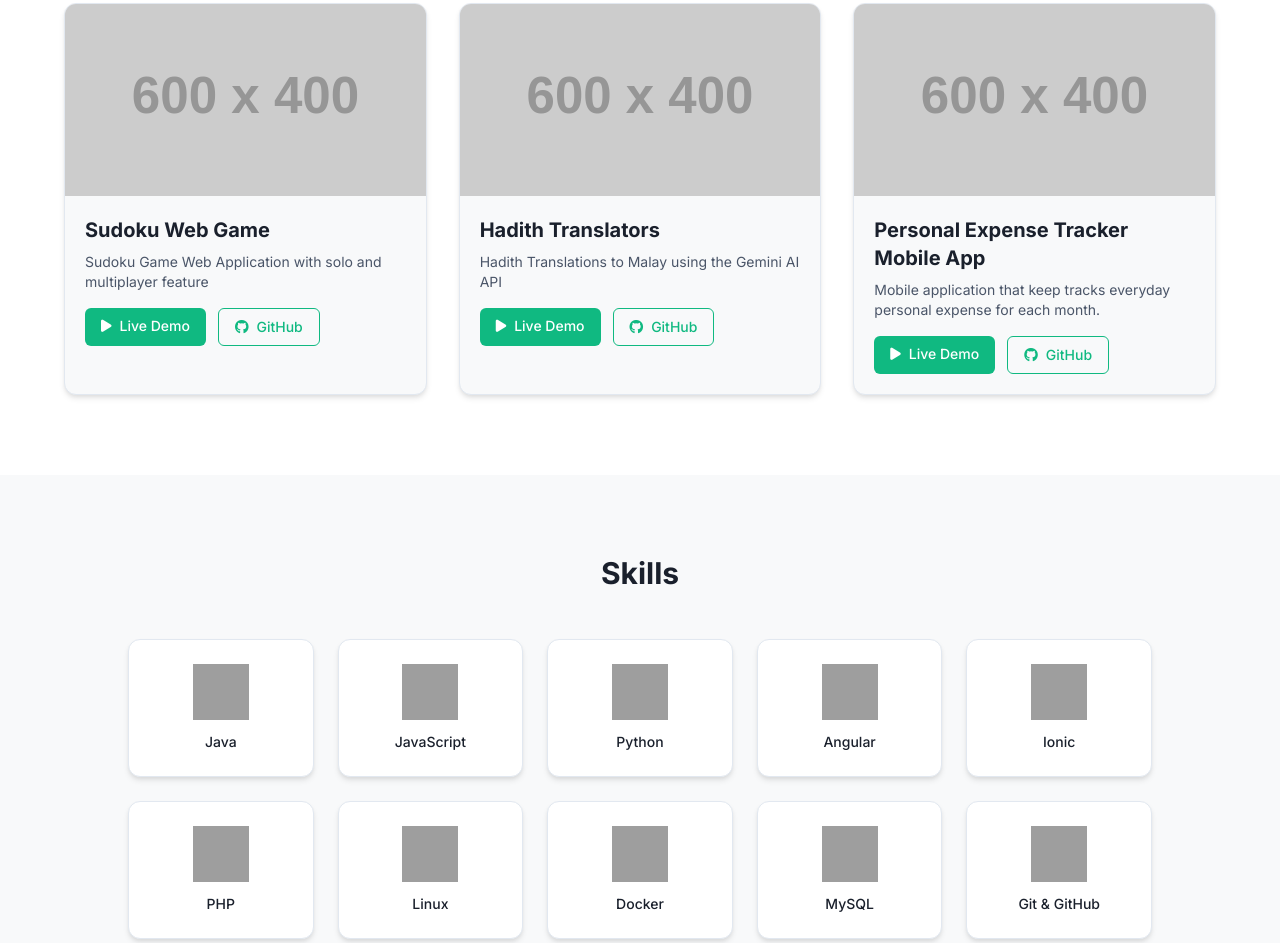
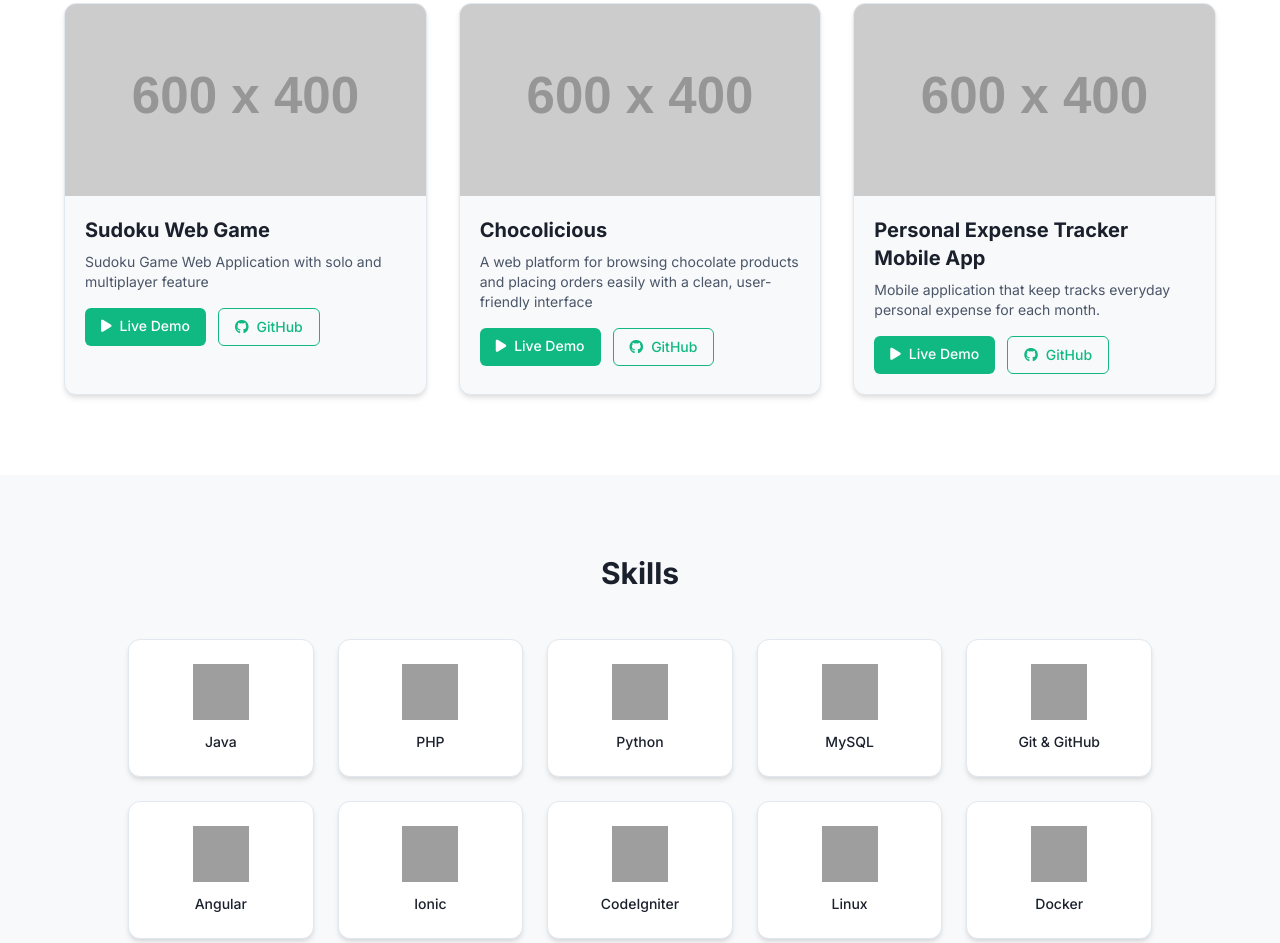
Before and after one commit to manli03/portfolio, a website: page index.html in a window 1280 px wide. Shown: the part 1472-2415 px from the top of the page. Drawn offline with Linux system fonts and the light colour scheme; grey boxes are pictures that could not be loaded; placeholder pictures from the web are drawn by us.

Commit message:
Update portfolio content: revise 'About Me' section and add new project 'Chocolicious'
Co-authored-by: Copilot <copilot@github.com>

```diff
--- a/index.html
+++ b/index.html
@@ -290,12 +290,11 @@
             <h3 class="text-3xl font-bold text-text-dark-primary dark:text-dark-text-light-primary mb-6">About Me</h3>
             <p
                 class="text-text-dark-secondary dark:text-dark-text-light-secondary leading-relaxed mb-6 mx-auto max-w-2xl">
-                I'm a final-year IT student majoring in Software Engineering at Universiti Utara Malaysia (UUM). I'm
+                I'm a fresh graduate with a degree in Software Engineering from Universiti Utara Malaysia (UUM). I'm
                 passionate about solving real-world problems through technology, especially by building practical and
                 user-friendly
-                applications. I specialize in hybrid mobile app development using Ionic and PHP and web development with
-                HTML, CSS,
-                JavaScript, and Angular. I also use AI tools to boost productivity, speed up development, and
+                applications. I develop hybrid mobile applications using Ionic and PHP, and build modern, responsive web applications using Angular
+                and CodeIgniter, with strong front-end fundamentals. I also use AI tools to boost productivity, speed up development, and
                 continuously improve my
                 skills. I'm a fast learner who enjoys exploring new tools and turning ideas into working solutions.
             </p>
@@ -336,19 +335,36 @@
                     class="flex flex-col items-center justify-center p-6 bg-card-light dark:bg-dark-card rounded-xl shadow-custom dark:shadow-lg-custom
                     border border-border-light dark:border-dark-border
                     hover:border-accent-main dark:hover:border-dark-accent-main transition-all duration-300 transform hover:-translate-y-1 hover:shadow-lg-custom">
-                    <img src="https://cdn.jsdelivr.net/gh/devicons/devicon/icons/javascript/javascript-original.svg"
-                        class="h-14 w-14 mb-3" alt="JavaScript Icon" />
+                    <img src="https://cdn.jsdelivr.net/gh/devicons/devicon/icons/php/php-original.svg" class="h-14 w-14 mb-3"
+                        alt="PHP Icon" />
                     <span
-                        class="text-text-dark-primary dark:text-dark-text-light-primary text-sm font-medium">JavaScript</span>
+                        class="text-text-dark-primary dark:text-dark-text-light-primary text-sm font-medium">PHP</span>
                 </div>
                 <div
                     class="flex flex-col items-center justify-center p-6 bg-card-light dark:bg-dark-card rounded-xl shadow-custom dark:shadow-lg-custom
                     border border-border-light dark:border-dark-border
                     hover:border-accent-main dark:hover:border-dark-accent-main transition-all duration-300 transform hover:-translate-y-1 hover:shadow-lg-custom">
-                    <img src="https://cdn.jsdelivr.net/gh/devicons/devicon/icons/python/python-original.svg"
-                        class="h-14 w-14 mb-3" alt="Python Icon" />
+                    <img src="https://cdn.jsdelivr.net/gh/devicons/devicon/icons/python/python-original.svg" class="h-14 w-14 mb-3"
+                        alt="Python Icon" />
                     <span
                         class="text-text-dark-primary dark:text-dark-text-light-primary text-sm font-medium">Python</span>
+                </div>
+                <div
+                    class="flex flex-col items-center justify-center p-6 bg-card-light dark:bg-dark-card rounded-xl shadow-custom dark:shadow-lg-custom
+                    border border-border-light dark:border-dark-border
+                    hover:border-accent-main dark:hover:border-dark-accent-main transition-all duration-300 transform hover:-translate-y-1 hover:shadow-lg-custom">
+                    <img src="https://cdn.jsdelivr.net/gh/devicons/devicon/icons/mysql/mysql-original.svg" class="h-14 w-14 mb-3"
+                        alt="MySQL Icon" />
+                    <span class="text-text-dark-primary dark:text-dark-text-light-primary text-sm font-medium">MySQL</span>
+                </div>
+                <div
+                    class="flex flex-col items-center justify-center p-6 bg-card-light dark:bg-dark-card rounded-xl shadow-custom dark:shadow-lg-custom
+                    border border-border-light dark:border-dark-border
+                    hover:border-accent-main dark:hover:border-dark-accent-main transition-all duration-300 transform hover:-translate-y-1 hover:shadow-lg-custom">
+                    <img src="https://cdn.jsdelivr.net/gh/devicons/devicon/icons/git/git-original.svg" class="h-14 w-14 mb-3"
+                        alt="Git Icon" />
+                    <span class="text-text-dark-primary dark:text-dark-text-light-primary text-sm font-medium">Git &
+                        GitHub</span>
                 </div>
                 <div
                     class="flex flex-col items-center justify-center p-6 bg-card-light dark:bg-dark-card rounded-xl shadow-custom dark:shadow-lg-custom
@@ -372,10 +388,10 @@
                     class="flex flex-col items-center justify-center p-6 bg-card-light dark:bg-dark-card rounded-xl shadow-custom dark:shadow-lg-custom
                     border border-border-light dark:border-dark-border
                     hover:border-accent-main dark:hover:border-dark-accent-main transition-all duration-300 transform hover:-translate-y-1 hover:shadow-lg-custom">
-                    <img src="https://cdn.jsdelivr.net/gh/devicons/devicon/icons/php/php-original.svg"
-                        class="h-14 w-14 mb-3" alt="PHP Icon" />
+                    <img src="https://cdn.jsdelivr.net/gh/devicons/devicon/icons/codeigniter/codeigniter-plain.svg" class="h-14 w-14 mb-3"
+                        alt="CodeIgniter Icon" />
                     <span
-                        class="text-text-dark-primary dark:text-dark-text-light-primary text-sm font-medium">PHP</span>
+                        class="text-text-dark-primary dark:text-dark-text-light-primary text-sm font-medium">CodeIgniter</span>
                 </div>
                 <div
                     class="flex flex-col items-center justify-center p-6 bg-card-light dark:bg-dark-card rounded-xl shadow-custom dark:shadow-lg-custom
@@ -394,24 +410,6 @@
                         class="h-14 w-14 mb-3" alt="Docker Icon" />
                     <span
                         class="text-text-dark-primary dark:text-dark-text-light-primary text-sm font-medium">Docker</span>
-                </div>
-                <div
-                    class="flex flex-col items-center justify-center p-6 bg-card-light dark:bg-dark-card rounded-xl shadow-custom dark:shadow-lg-custom
-                    border border-border-light dark:border-dark-border
-                    hover:border-accent-main dark:hover:border-dark-accent-main transition-all duration-300 transform hover:-translate-y-1 hover:shadow-lg-custom">
-                    <img src="https://cdn.jsdelivr.net/gh/devicons/devicon/icons/mysql/mysql-original.svg"
-                        class="h-14 w-14 mb-3" alt="MySQL Icon" />
-                    <span
-                        class="text-text-dark-primary dark:text-dark-text-light-primary text-sm font-medium">MySQL</span>
-                </div>
-                <div
-                    class="flex flex-col items-center justify-center p-6 bg-card-light dark:bg-dark-card rounded-xl shadow-custom dark:shadow-lg-custom
-                    border border-border-light dark:border-dark-border
-                    hover:border-accent-main dark:hover:border-dark-accent-main transition-all duration-300 transform hover:-translate-y-1 hover:shadow-lg-custom">
-                    <img src="https://cdn.jsdelivr.net/gh/devicons/devicon/icons/git/git-original.svg"
-                        class="h-14 w-14 mb-3" alt="Git Icon" />
-                    <span class="text-text-dark-primary dark:text-dark-text-light-primary text-sm font-medium">Git &
-                        GitHub</span>
                 </div>
             </div>
         </div>
--- a/projects.json
+++ b/projects.json
@@ -28,10 +28,10 @@
     "githubStatus": "public"
   },
   {
-    "title": "Hadith Translators",
-    "description": "Hadith Translations to Malay using the Gemini AI API",
-    "liveDemoUrl": "https://raw.githubusercontent.com/manli03/hadith/refs/heads/main/hadiths/bukhari/chapter_1.json",
-    "githubUrl": "https://github.com/manli03/hadith",
+    "title": "Chocolicious",
+    "description": "A web platform for browsing chocolate products and placing orders easily with a clean, user-friendly interface",
+    "liveDemoUrl": "https://thisismywebsite.kesug.com/chocolicious",
+    "githubUrl": "https://github.com/manli03/manli03.github.io/tree/main/chocolicious",
     "githubStatus": "public"
   },
   {
```
